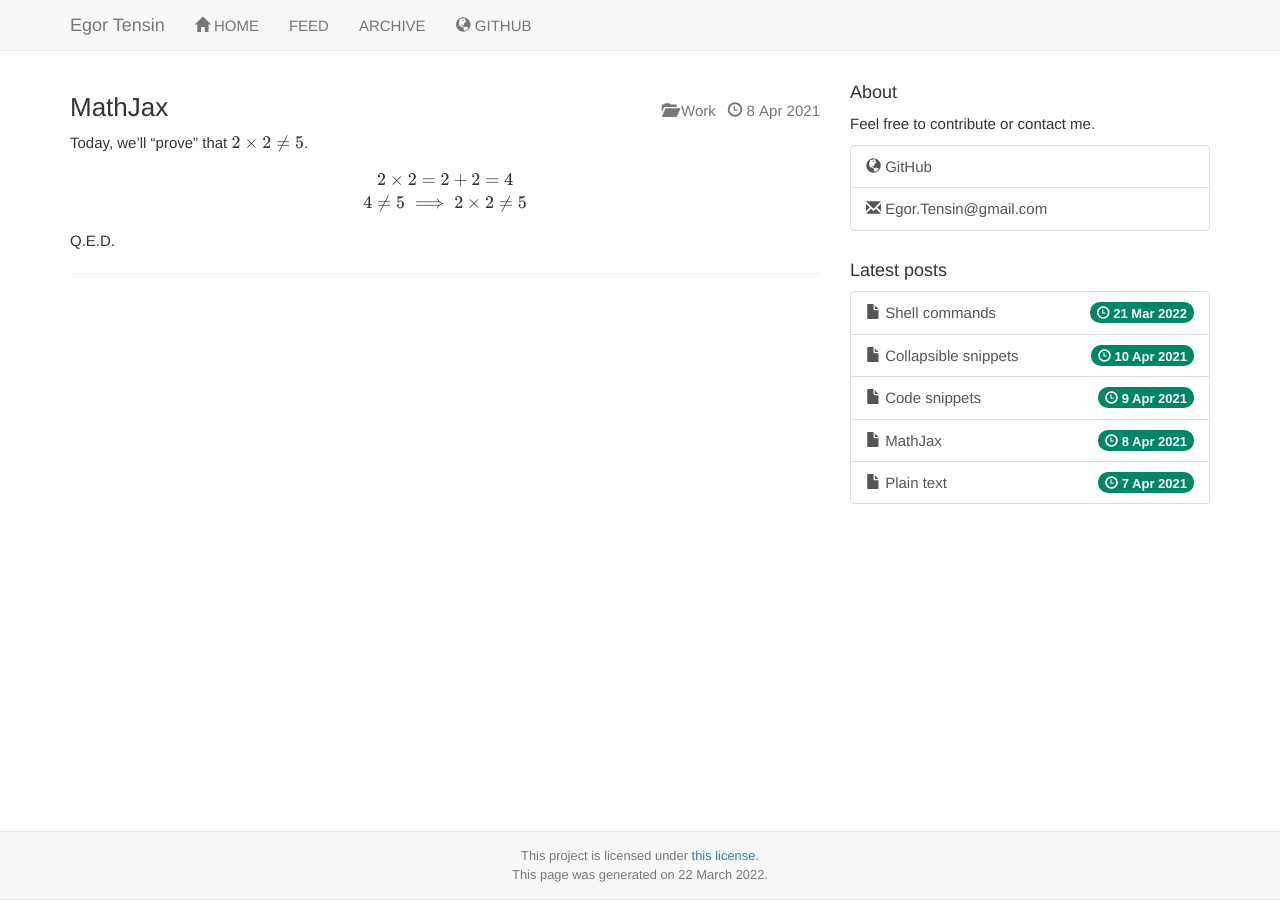
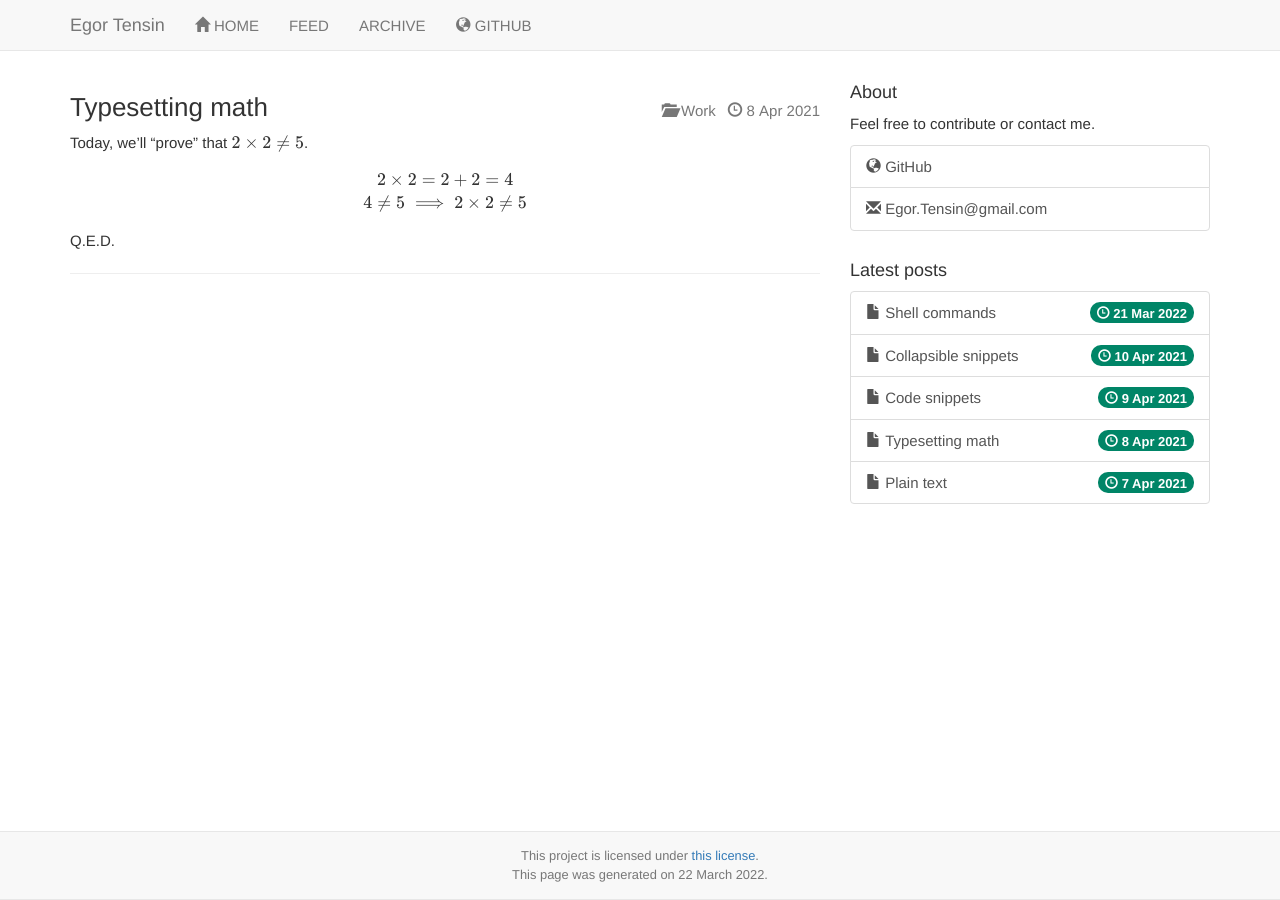
Before and after one commit to egor-tensin/jekyll-theme, a Jekyll site: the page built from _posts/2021-04-08-mathjax.md, in a window 1280 px wide. Built offline with Jekyll 4.4.1, drawn with Linux system fonts in a browser that asks for light colours; the repository's description, which GitHub fills in, is left out.

Commit message:
mathjax: rename the post

```diff
--- a/_posts/2021-04-08-mathjax.md
+++ b/_posts/2021-04-08-mathjax.md
@@ -1,5 +1,5 @@
 ---
-title: MathJax
+title: Typesetting math
 excerpt: >
   Awesome MathJax-powered math!
 category: Work
```
